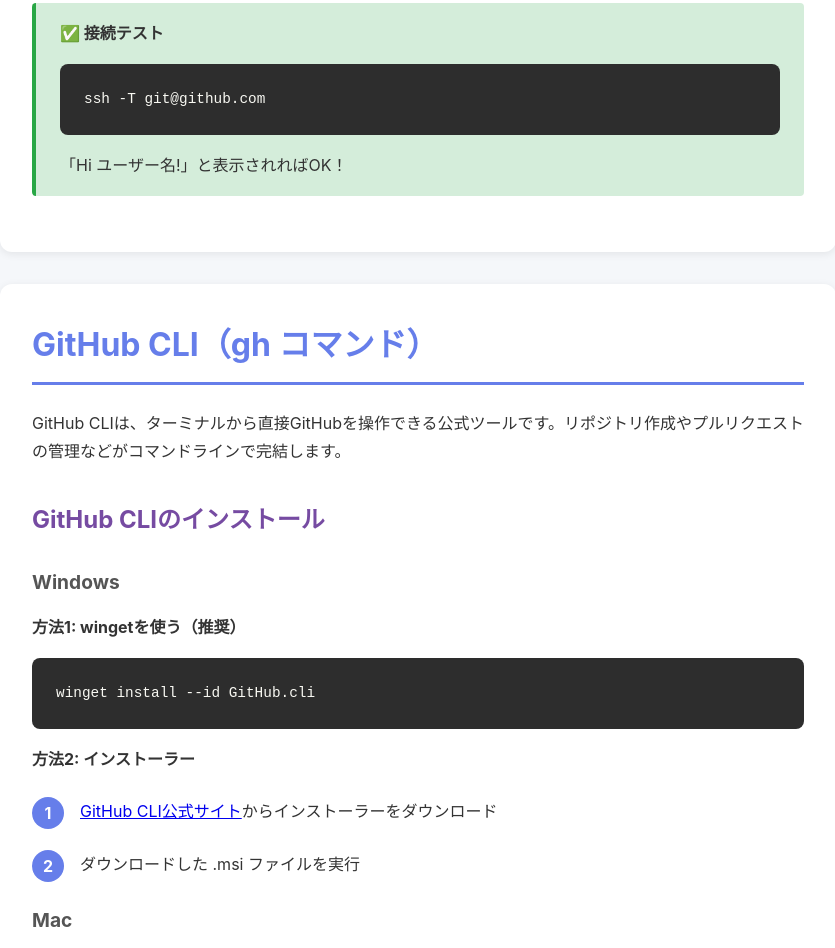
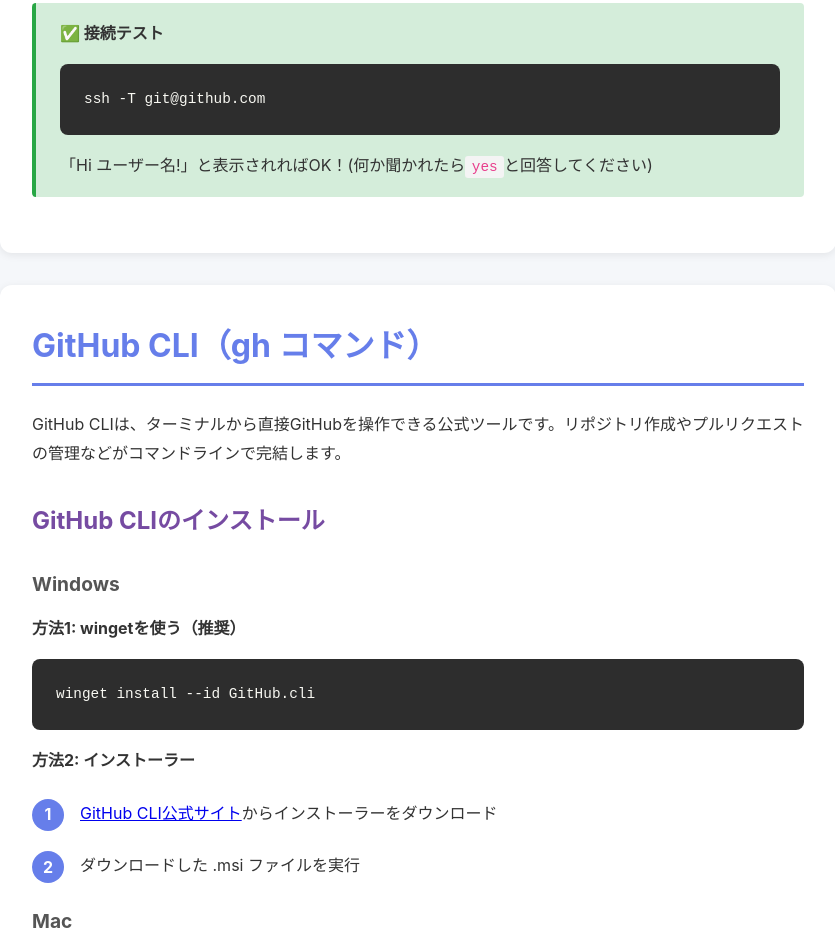
Before and after one commit to s1223takuma/git_tst, a plain HTML site: page index.html in a window 1280 px wide. Shown: the part 3529-4477 px from the top of the page, without its empty margins (222-1057 px from the left). Drawn offline with Linux system fonts and the light colour scheme.

Commit message:
add message

```diff
--- a/index.html
+++ b/index.html
@@ -341,7 +341,7 @@ git config --global user.email "your-email@example.com"</code></pre>
             <div class="success-box">
                 <strong>✅ 接続テスト</strong>
                 <pre><code>ssh -T git@github.com</code></pre>
-                <p>「Hi ユーザー名!」と表示されればOK！</p>
+                <p>「Hi ユーザー名!」と表示されればOK！(何か聞かれたら<code>yes</code>と回答してください)</p>
             </div>
         </section>
 
```
